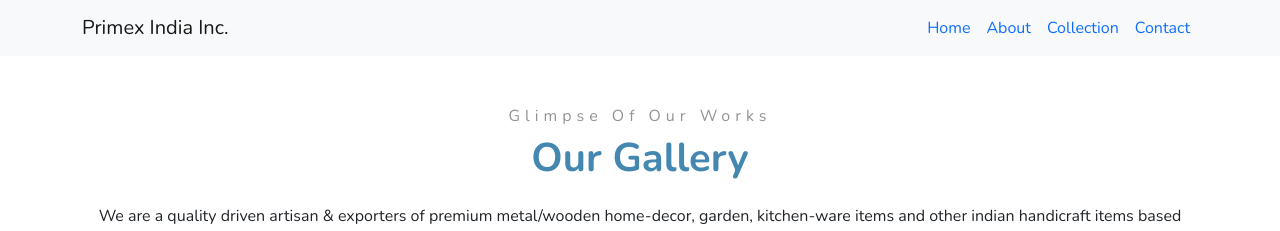
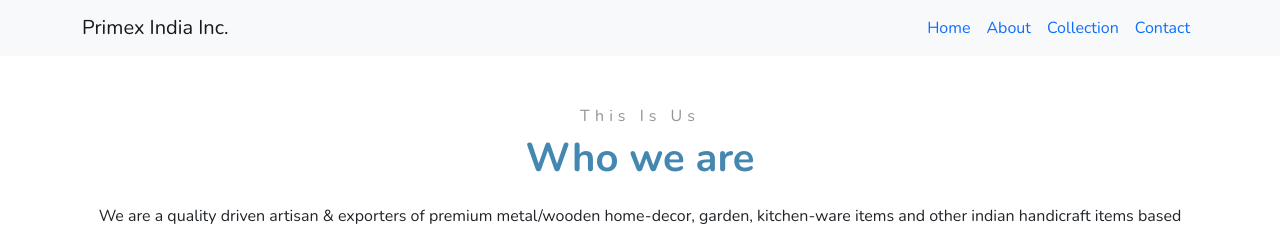
Before and after one commit to prashant0829/trade-site, a React (Create React App) app: page /about in a window 1280 px wide. Shown: the top 231 px of the page. Built offline with nearby package versions, Linux system fonts and the light colour scheme.

Commit message:
title change in about us

```diff
--- a/src/components/About.jsx
+++ b/src/components/About.jsx
@@ -5,8 +5,8 @@ const about = () => {
     <>
       <div className="container">
         <div className="text-center">
-          <p class="secondary-heading">Glimpse Of Our Works</p>
-          <p className="primary-heading">Our Gallery</p>
+          <p class="secondary-heading">This Is Us</p>
+          <p className="primary-heading">Who we are</p>
           <p>
             {" "}
             We are a quality driven artisan & exporters of premium metal/wooden
```
